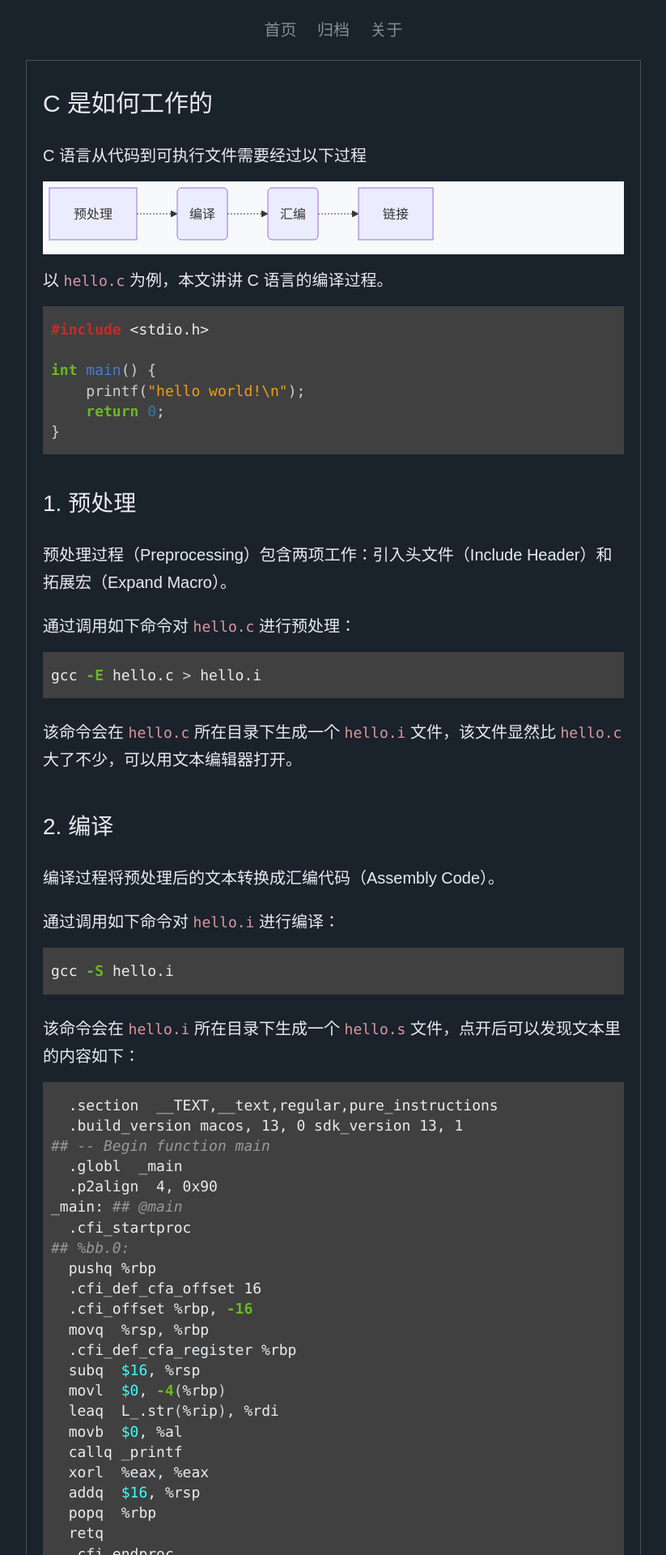
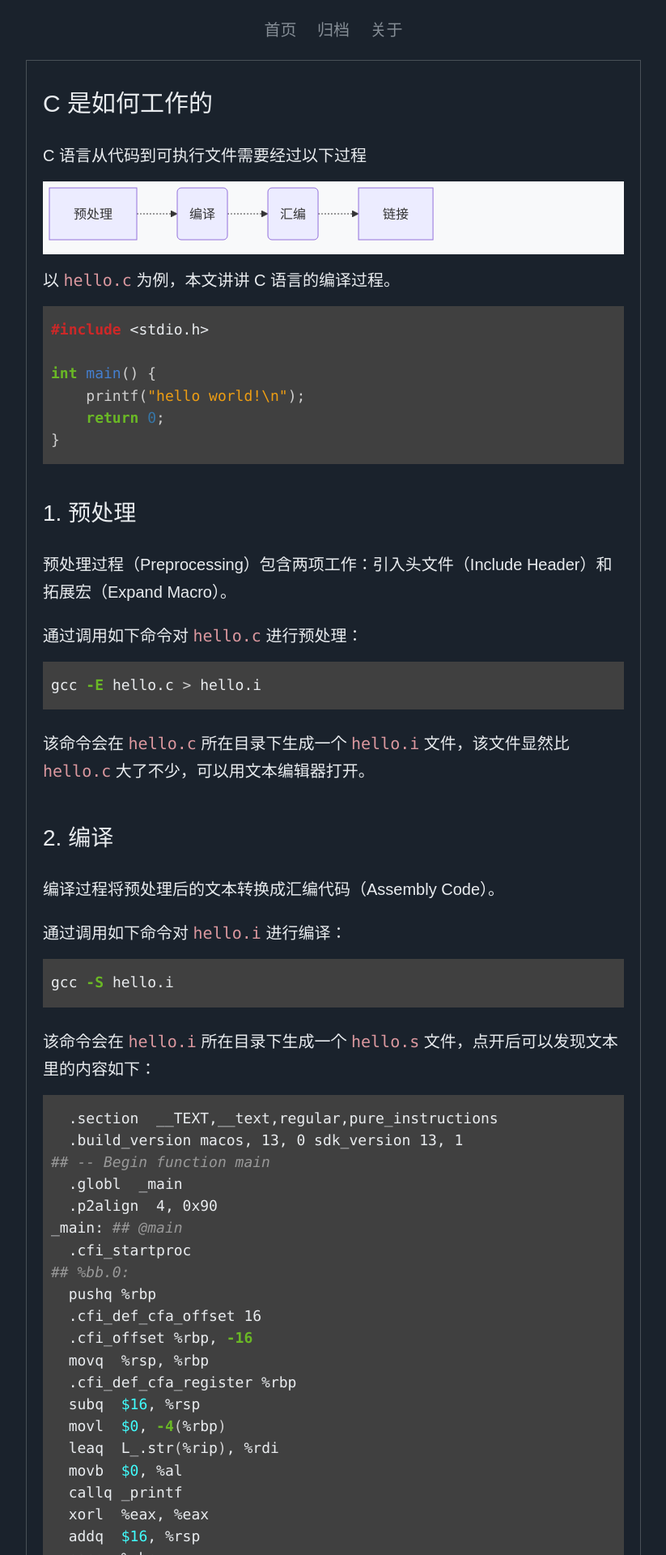
Before and after one commit to fengzhuyi/fengzhuyi.github.io, a Jekyll site: the page built from note/c.md, in a window 1280 px wide. Shown: the top 1920 px of the page at 81% size, without its empty margins (228-1051 px from the left). Built offline with Jekyll 4.4.1, drawn with Linux system fonts in a browser that asks for light colours.

Commit message:
高亮字大小调整

```diff
--- a/_sass/type.scss
+++ b/_sass/type.scss
@@ -53,13 +53,8 @@ blockquote {
 	background-color: var(--gray-800);
 }
 
-code,
-pre {
+code {
   font-family: var(--code-font);
-  font-size: var(--code-font-size);
-}
-
-code {
   color: var(--highlight-color);
 }
 
@@ -73,16 +68,17 @@ pre {
   padding: .8rem .5rem;
   tab-size: 2;
 
+  code {
+    padding: 0;
+    font-size: 100%;
+    color: inherit;
+    background-color: transparent;
+  }
+
   &.highlight {
+    font-size: .9rem;
     overflow-x: auto;
   }
-}
-
-pre code {
-  padding: 0;
-  font-size: 100%;
-  color: inherit;
-  background-color: transparent;
 }
 
 .footnotes {
@@ -91,7 +87,6 @@ pre code {
     margin-bottom: 0;
   }
 }
-
 
 video {
   width: calc(100% + 2rem);
--- a/_sass/variables.scss
+++ b/_sass/variables.scss
@@ -21,7 +21,6 @@
   --body-background: var(--main-color);
 
   --code-font: "SFMono-Regular",Consolas,"Liberation Mono",Menlo,Courier,monospace;
-  --code-font-size: .9rem;
   --code-background: var(--gray-800);
 }
 
```
